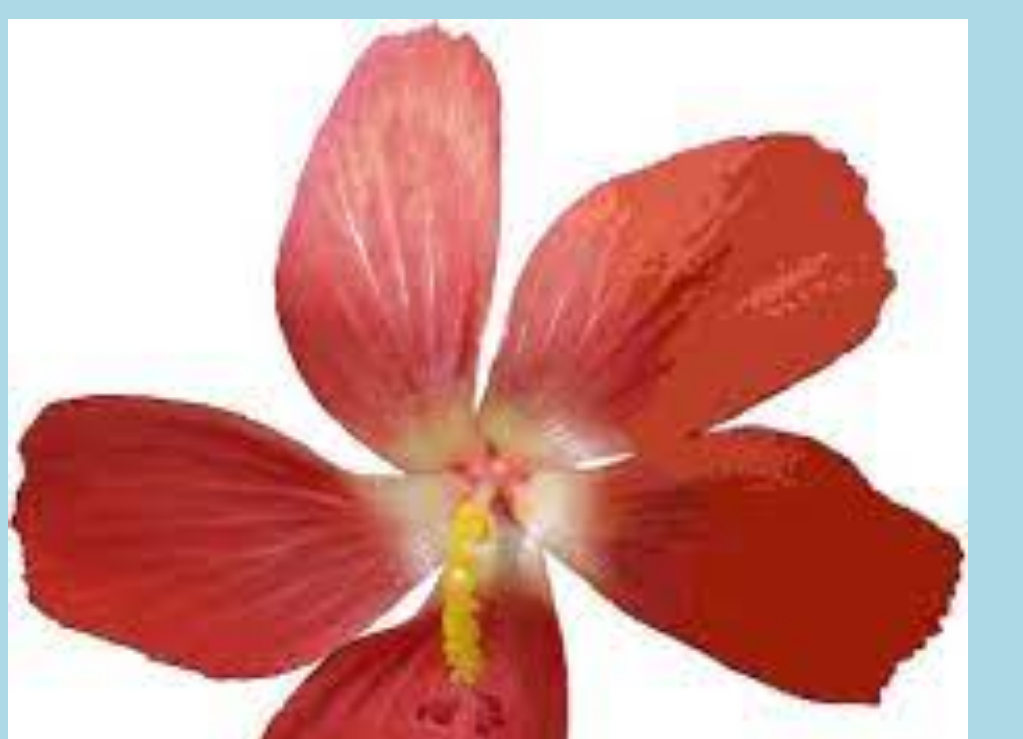
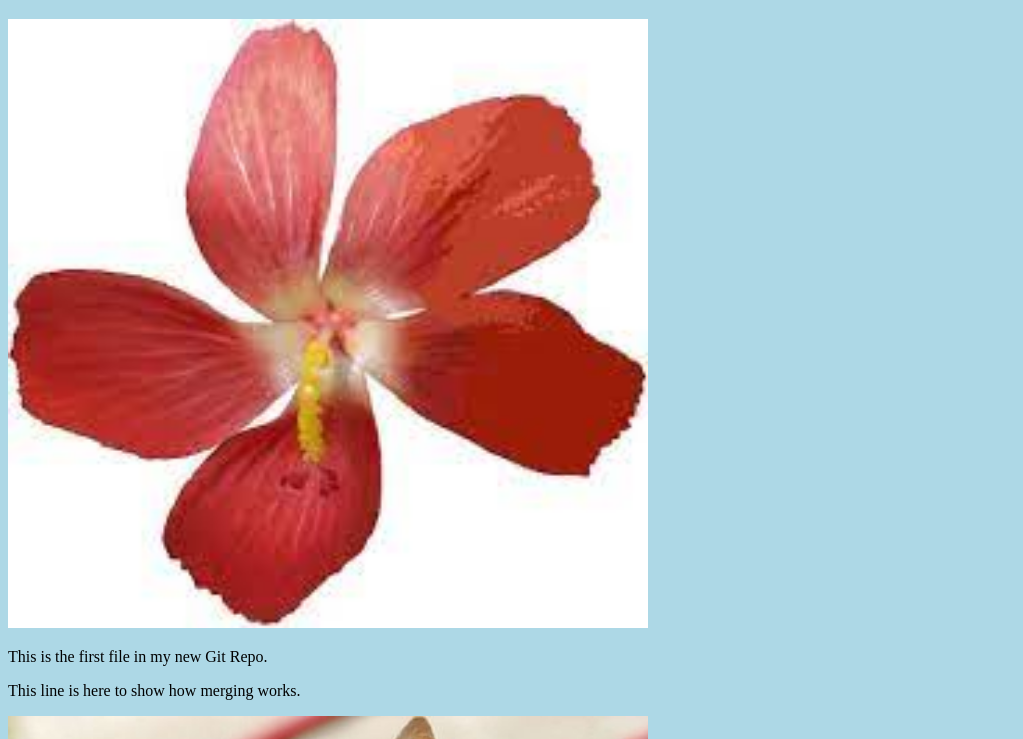
Before and after one commit to tobi-repos/tobi-repos.github.io, a plain HTML site: page index.html in a window 1280 px wide. Shown: the part 61-800 px from the top of the page, without its empty margins (0-1023 px from the left). Drawn offline with Linux system fonts and the light colour scheme.

Commit message:
Updated index.html. Resized image.

```diff
--- a/index.html
+++ b/index.html
@@ -7,7 +7,7 @@
 <body>
 
 <h1>Hello world!</h1>
-<div><img src="img_hello_world.jpg" alt="Hello World from Space" style="width:100%;max-width:960px;"></div>
+<div><img src="img_hello_world.jpg" alt="Hello World from Space" style="width:100%;max-width:640px;"></div>
 <p>This is the first file in my new Git Repo.</p>
 <p>This line is here to show how merging works.</p>
 <div><img src="img_hello_git.jpg" alt="Hello Git" style="width:100%;max-width:640px"></div>
```
Also changed, not shown: 1 other file.
